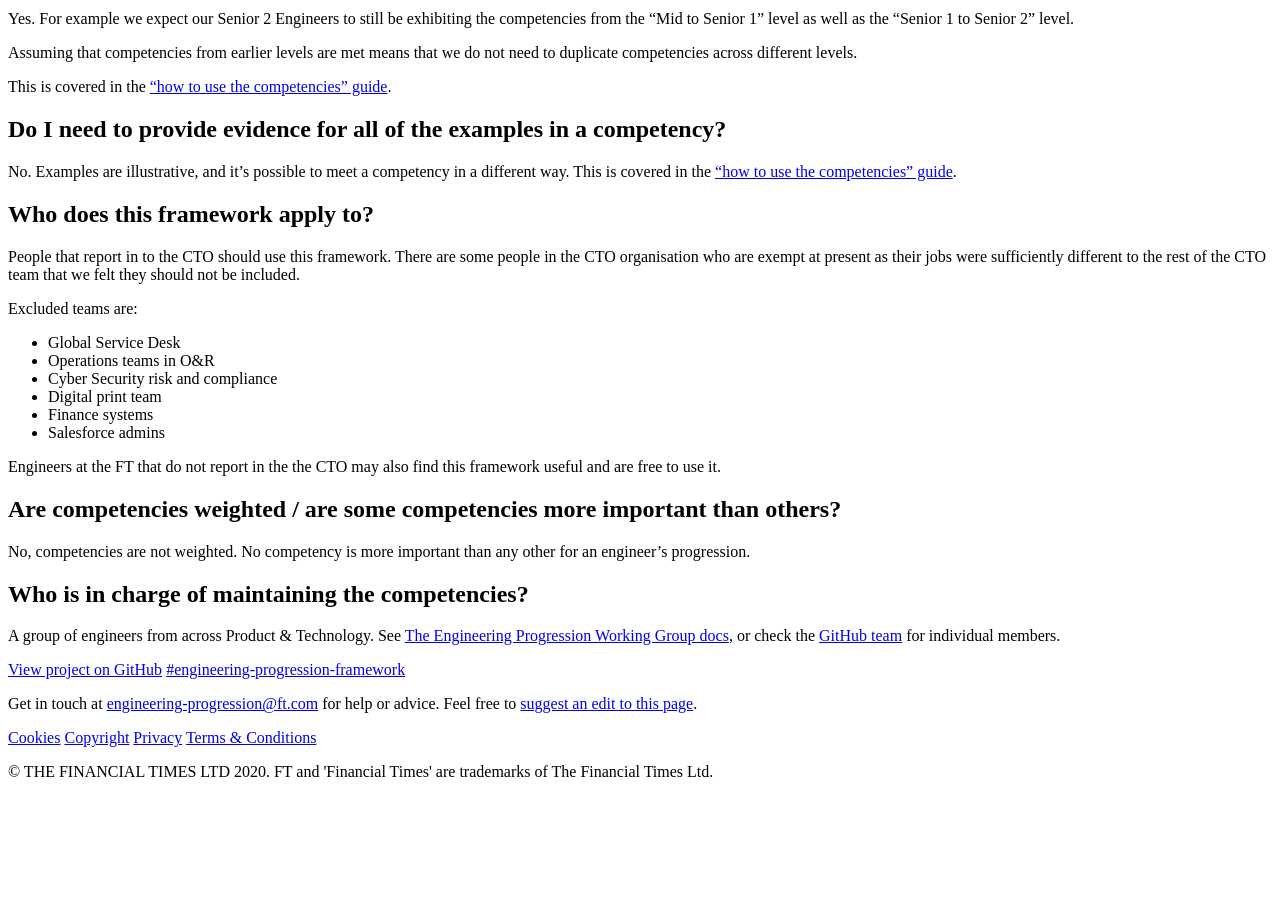
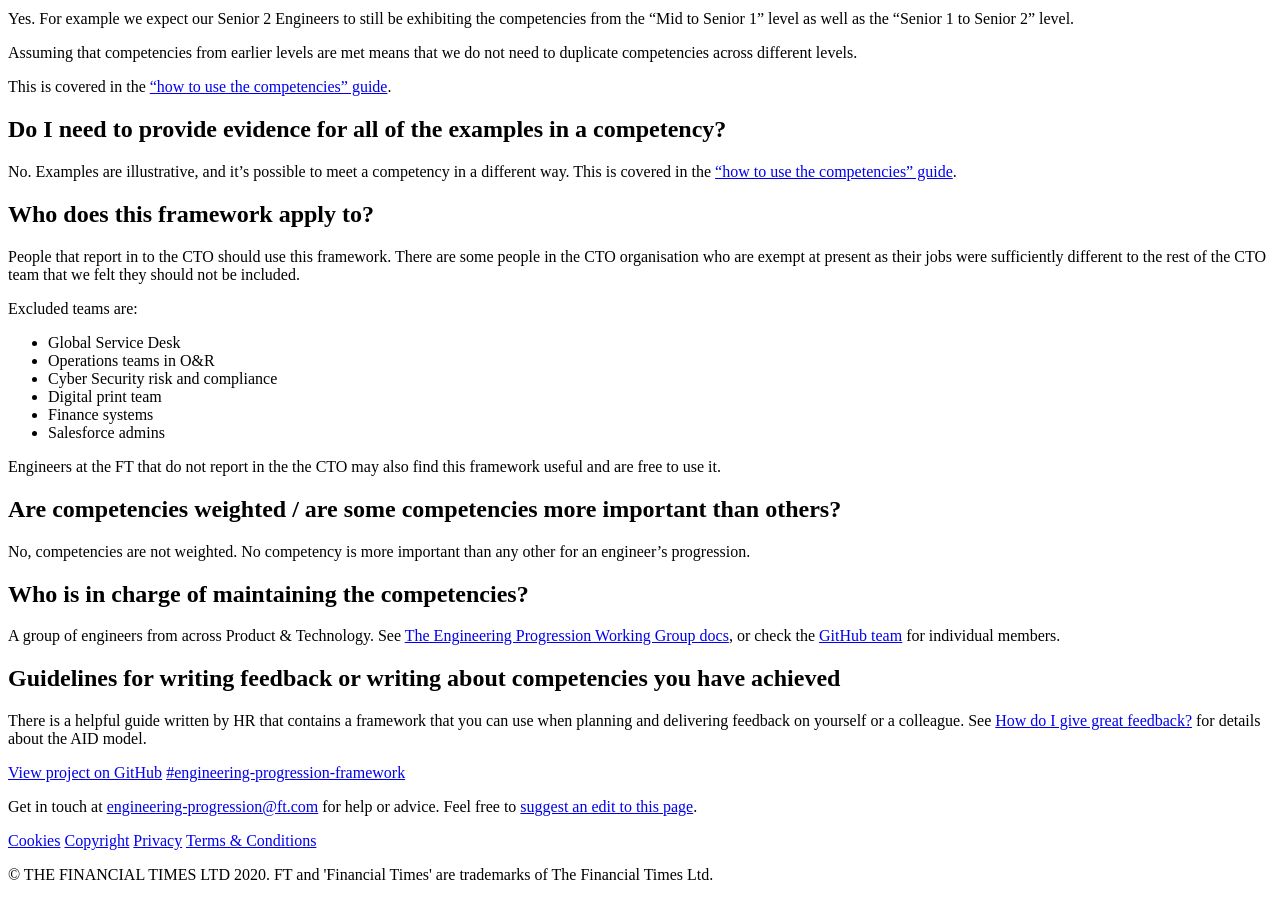
Before and after one commit to Financial-Times/engineering-progression, a Jekyll site: the page built from site/pages/faq.md, in a window 1280 px wide and 900 px high, scrolled down 859 px. Built offline with Jekyll 4.4.1, drawn with Linux system fonts in a browser that asks for light colours; a style sheet for code colours, icons or effects is not loaded; before the commit the page ends 1656 px from its top, so only the background shows below that.

Commit message:
Add guidance for delivering feedback
WHY:

As per issue 207, the requester has advised that he would like more guidance on how to deliver feedback and how to write competencies. HR have written a guide on how to deliver great feedback, using whats called the AID model which may be a useful tool to use as a template when writing up individual competencies.

WHAT:

Updated the FAQ and the How To Use framework to give individuals looking at this clear guidance to follow when writing feedback on themselves or as managers feedback on their colleagues.

```diff
--- a/site/pages/faq.md
+++ b/site/pages/faq.md
@@ -82,3 +82,7 @@ No, competencies are not weighted. No competency is more important than any othe
 ## Who is in charge of maintaining the competencies?
 
 A group of engineers from across Product &amp; Technology. See [The Engineering Progression Working Group docs](/docs/working-group/), or check the [GitHub team](https://github.com/orgs/Financial-Times/teams/engineering-progression-working-group/members) for individual members.
+
+## Guidelines for writing feedback or writing about competencies you have achieved
+
+There is a helpful guide written by HR that contains a framework that you can use when planning and delivering feedback on yourself or a colleague. See [How do I give great feedback?](https://financialtimes.looop.co/#/topic/22629) for details about the AID model.
```
Also changed, not shown: site/pages/competencies/how-to-use.md (+4 -0 lines).
